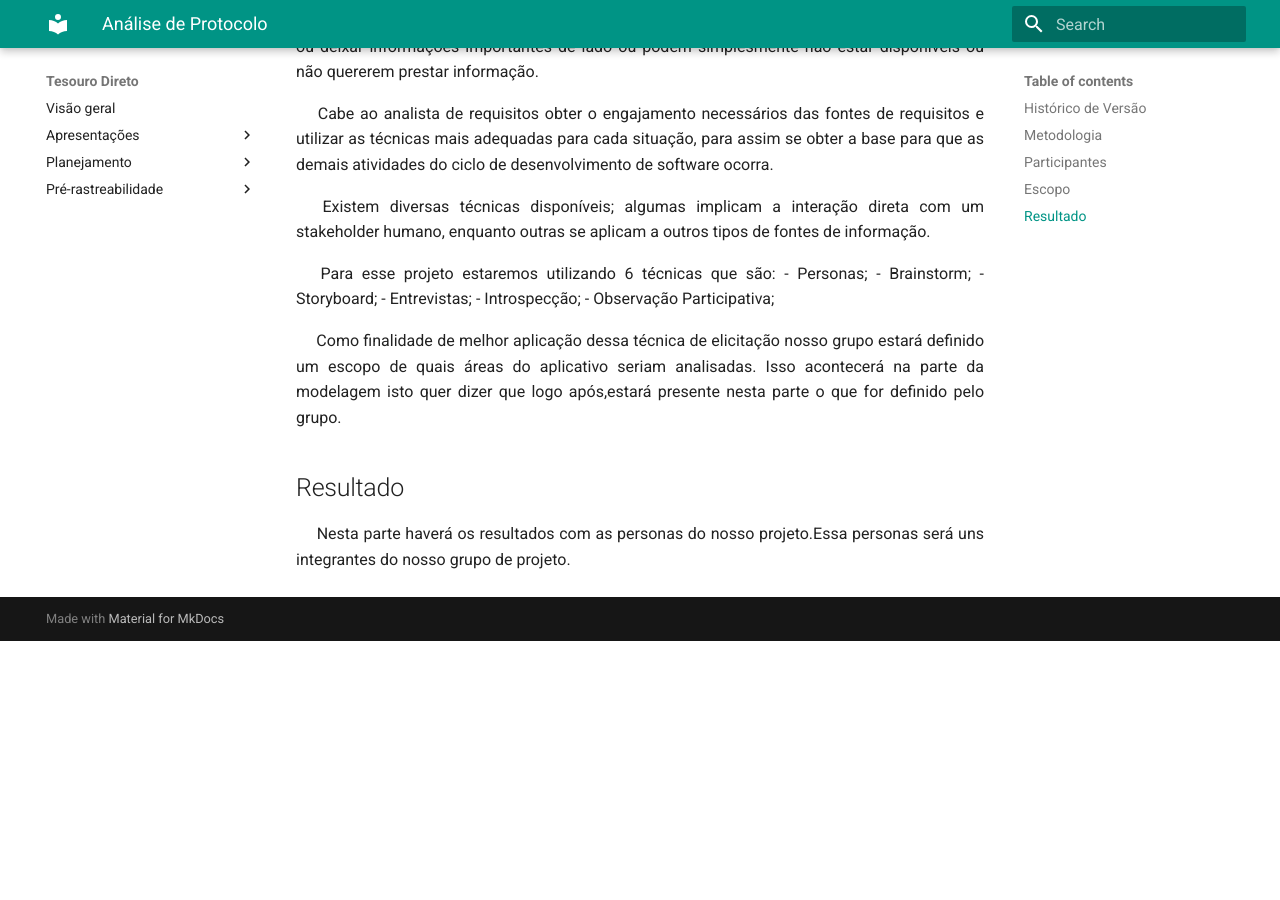
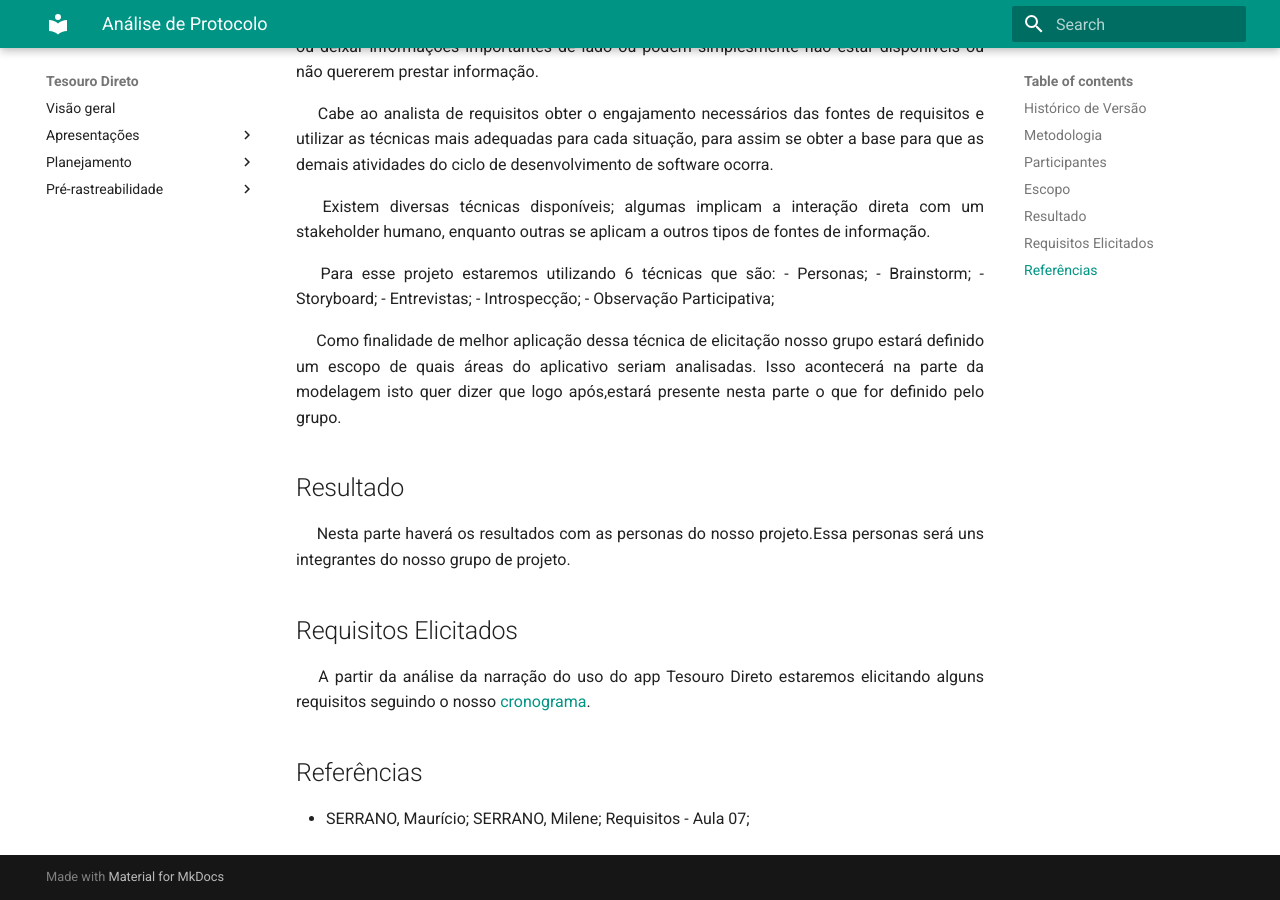
Before and after one commit to mibasFerraz/2021.1-TesouroDireto, an MkDocs documentation site: the page built from docs/elicitacao/analise_protocolo.md, in a window 1280 px wide and 900 px high, scrolled down 941 px. Built offline with MkDocs 1.6.1 and Material for MkDocs 9.7.7, drawn with Linux system fonts in a browser that asks for light colours; before the commit the page ends 1582 px from its top, so only the background shows below that.

Commit message:
(#8) Análise de Protocolo

```diff
--- a/docs/elicitacao/analise_protocolo.md
+++ b/docs/elicitacao/analise_protocolo.md
@@ -69,3 +69,15 @@
     <p align="justify">&emsp;
         Nesta parte haverá os resultados com as personas do nosso projeto.Essa personas será uns integrantes do nosso grupo de projeto.</p>
 </div>
+
+## Requisitos Elicitados
+<div>
+      <p align="justify">&emsp;
+          A partir da análise da narração do uso do app Tesouro Direto estaremos elicitando alguns requisitos seguindo o nosso
+         <a href="https://requisitos-de-software.github.io/2021.1-TesouroDireto/cronograma/">cronograma</a>.</p>
+</div>
+<div class="line"></div>
+
+
+## Referências
+- SERRANO, Maurício; SERRANO, Milene; Requisitos - Aula 07;
```
